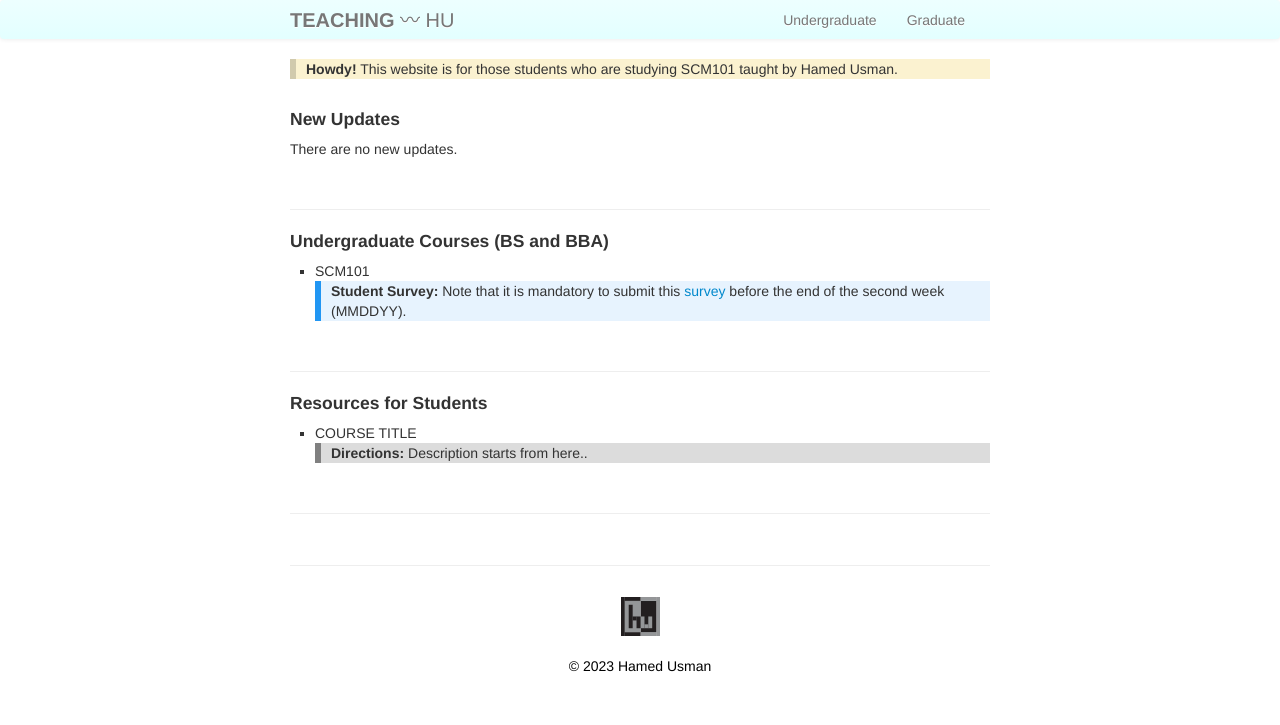
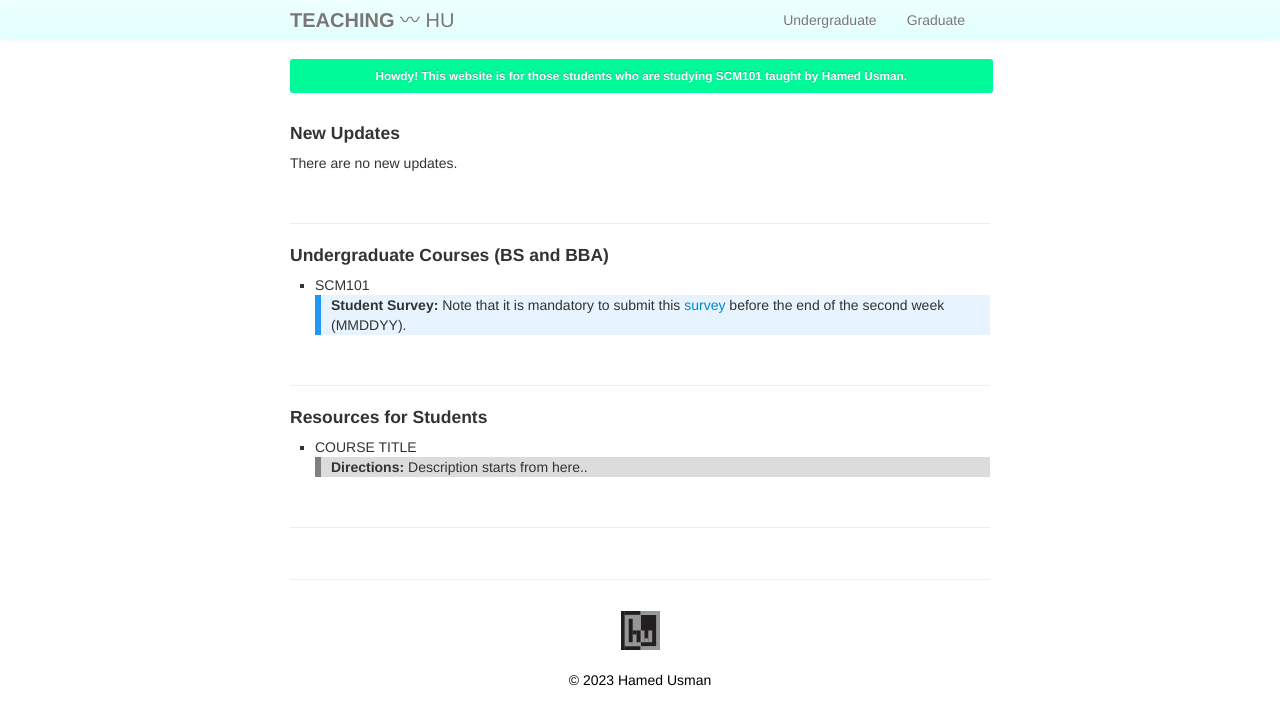
Before and after one commit to 101scm/101scm.github.io, a Jekyll site: the page built from index.md, in a window 1280 px wide. Shown: the top 725 px of the page. Built offline with Jekyll 4.4.1, drawn with Linux system fonts in a browser that asks for light colours.

Commit message:
Update index.md

```diff
--- a/index.md
+++ b/index.md
@@ -4,7 +4,7 @@ title: TEACHING101 〰 Hamed Usman
 description: Hamed Usman is a Lecturer at Name University, City, Country.
 keywords: operations management, supply chain management, logistics
 ---
-<div class="note"><b>Howdy!</b> This website is for those students who are studying SCM101 taught by Hamed Usman.
+<div class="label"><b>Howdy!</b> This website is for those students who are studying SCM101 taught by Hamed Usman.
 </div>
 
 <br/>
```
